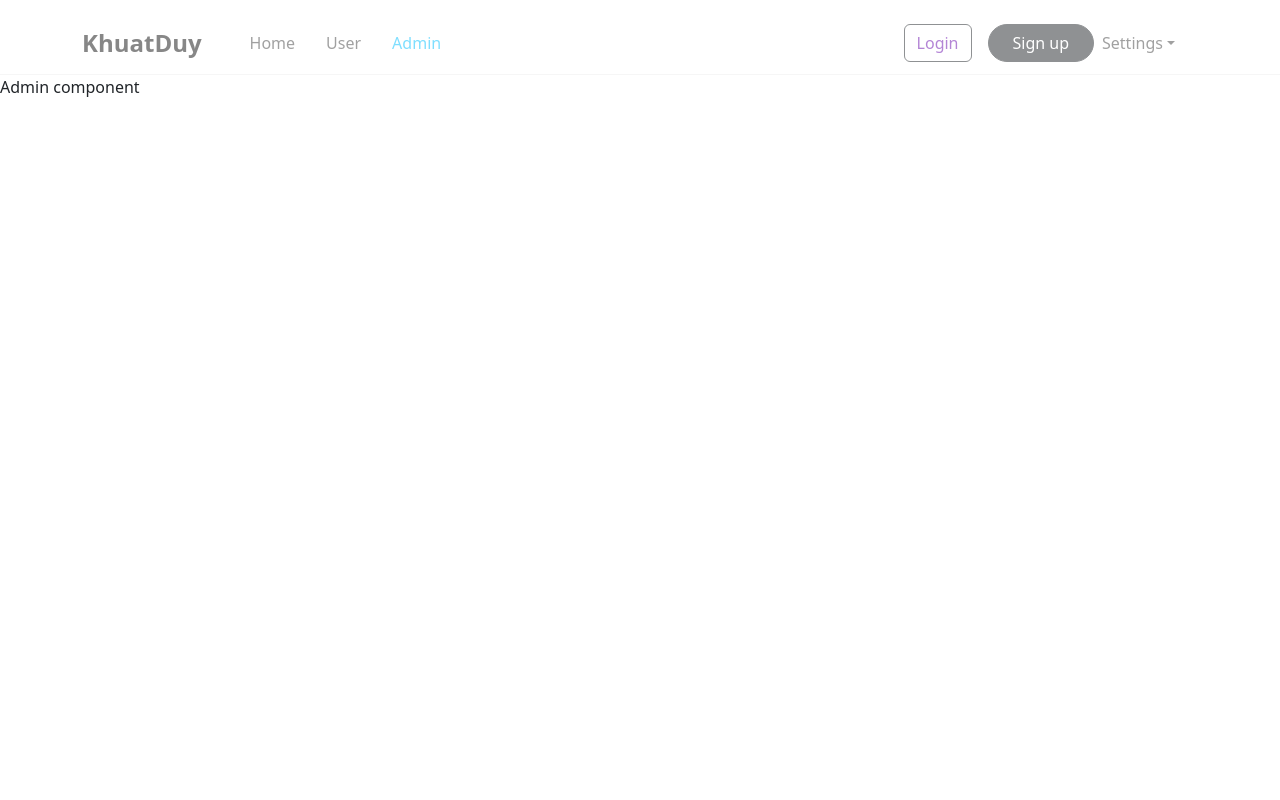
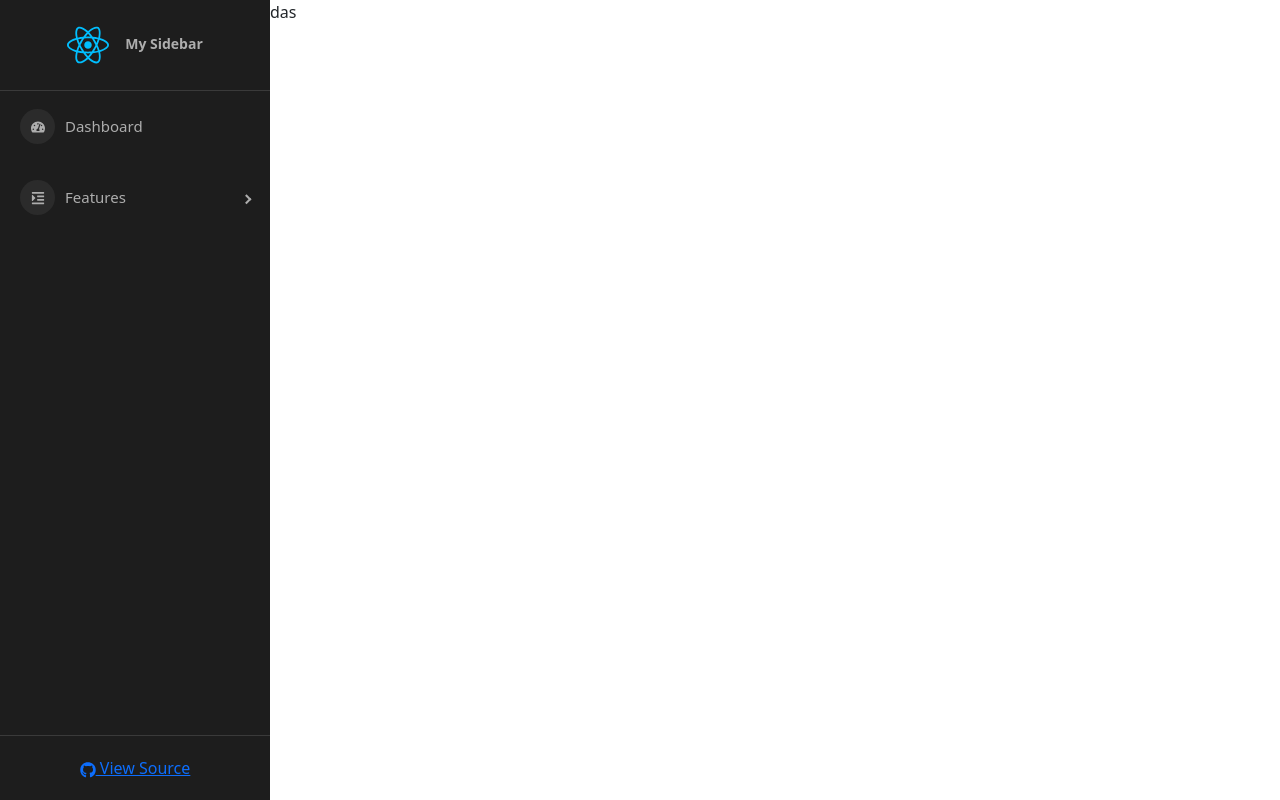
Before and after one commit to KhuatDuy04/Learn-React, a React (Create React App) app: page /admins in a window 1280 px wide. Built offline with nearby package versions, Linux system fonts and the light colour scheme.

Commit message:
custom sidebar

```diff
--- a/src/components/Admin/Admin.js
+++ b/src/components/Admin/Admin.js
@@ -1,6 +1,16 @@
+import SideBar from "./SideBar"
+import './Admin.scss'
+
 const Admin = (props) => {
     return (
-        <div>Admin component</div>
+        <div className="admin-container">
+            <div className="admin-sidebar">
+                <SideBar/>
+            </div>
+            <div className="admin-content">
+                das
+            </div>
+        </div>
     )
 }
 
--- /dev/null
+++ b/src/components/Admin/Admin.scss
@@ -0,0 +1,8 @@
+.admin-container{
+    display: flex;
+    .admin-sidebar{
+        .pro-sidebar{
+            height: 100vh !important;
+        }
+    }
+}
--- /dev/null
+++ b/src/components/Admin/SideBar.js
@@ -0,0 +1,44 @@
+import { Menu, MenuItem, ProSidebar, SubMenu, SidebarHeader, SidebarContent, SidebarFooter } from "react-pro-sidebar";
+import { FaTachometerAlt, FaGithub, FaIndent, FaReact } from 'react-icons/fa';
+
+const SideBar = () => {
+    return (
+        <ProSidebar>
+            <SidebarHeader>
+                <div style={{
+                    padding: '24px',
+                    fontWeight: 'bold',
+                    fontSize: 14,
+                    textAlign: 'center'
+                }}>
+                    <FaReact size={'3em'} color={"00bfff"} className={'me-3'}/>
+                    My Sidebar
+                </div>
+            </SidebarHeader>
+
+            <SidebarContent>
+                <Menu iconShape="circle">
+                    <MenuItem icon={<FaTachometerAlt />}>Dashboard</MenuItem>
+                </Menu>
+
+                <Menu iconShape="circle">
+                    <SubMenu title="Features" icon={<FaIndent />}>
+                        <MenuItem>Quản lý Users</MenuItem>
+                        <MenuItem>Quản lý Bài Quiz</MenuItem>
+                        <MenuItem>Quản lý câu hỏi</MenuItem>
+                    </SubMenu>
+                </Menu>
+            </SidebarContent>
+
+            <SidebarFooter style={{ textAlign: 'center' }}>
+                <div style={{ padding: '20px' }}>
+                    <a href="https://github.com/azouaoui-med/react-pro-sidebar" target="_blank" rel="noopener noreferrer">
+                        <FaGithub /> View Source
+                    </a>
+                </div>
+            </SidebarFooter>
+        </ProSidebar>
+    );
+};
+
+export default SideBar;
--- a/src/components/Header/Header.js
+++ b/src/components/Header/Header.js
@@ -2,7 +2,7 @@ import Container from "react-bootstrap/Container";
 import Nav from "react-bootstrap/Nav";
 import Navbar from "react-bootstrap/Navbar";
 import NavDropdown from "react-bootstrap/NavDropdown";
-import { Link, NavLink } from "react-router-dom";
+import { NavLink } from "react-router-dom";
 
 const Header = () => {
   return (
--- a/src/index.js
+++ b/src/index.js
@@ -9,6 +9,7 @@ import { BrowserRouter, Routes, Route } from "react-router-dom";
 import User from "./components/User/User";
 import Admin from "./components/Admin/Admin";
 import HomePage from "./components/Home/HomePage";
+import 'react-pro-sidebar/dist/css/styles.css';
 
 const root = ReactDOM.createRoot(document.getElementById("root"));
 root.render(
@@ -19,8 +20,8 @@ root.render(
         <Route path="/" element={<App />}>
           <Route index element={<HomePage />} />
           <Route path="/users" element={<User />} />
+        </Route>
           <Route path="/admins" element={<Admin />} />
-        </Route>
       </Routes>
     </BrowserRouter>
     {/* </React.StrictMode> */}
```
Also changed, not shown: package.json (+8 -0 lines), 1 other file (tests, documents, lock files or other folders).
